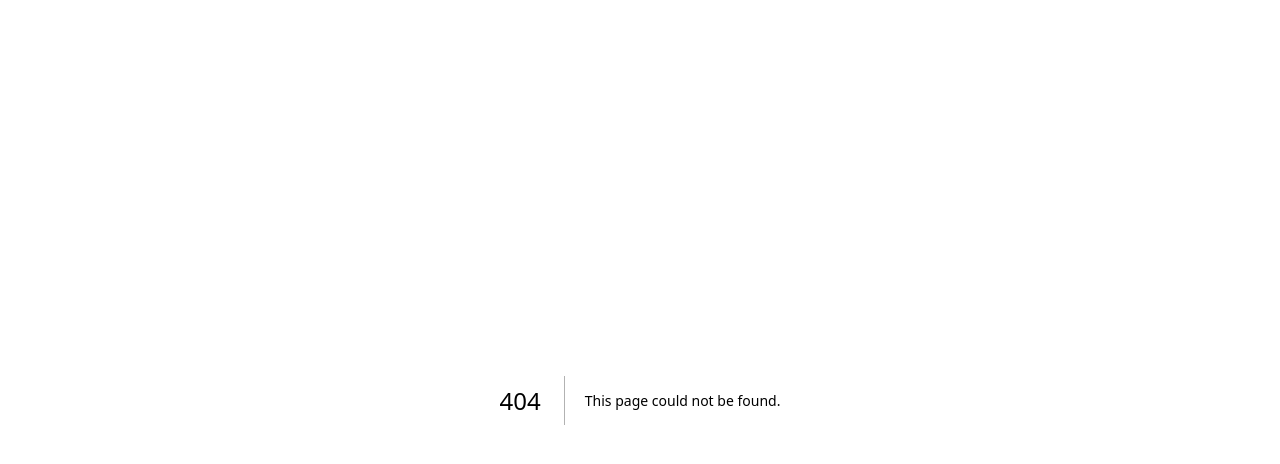
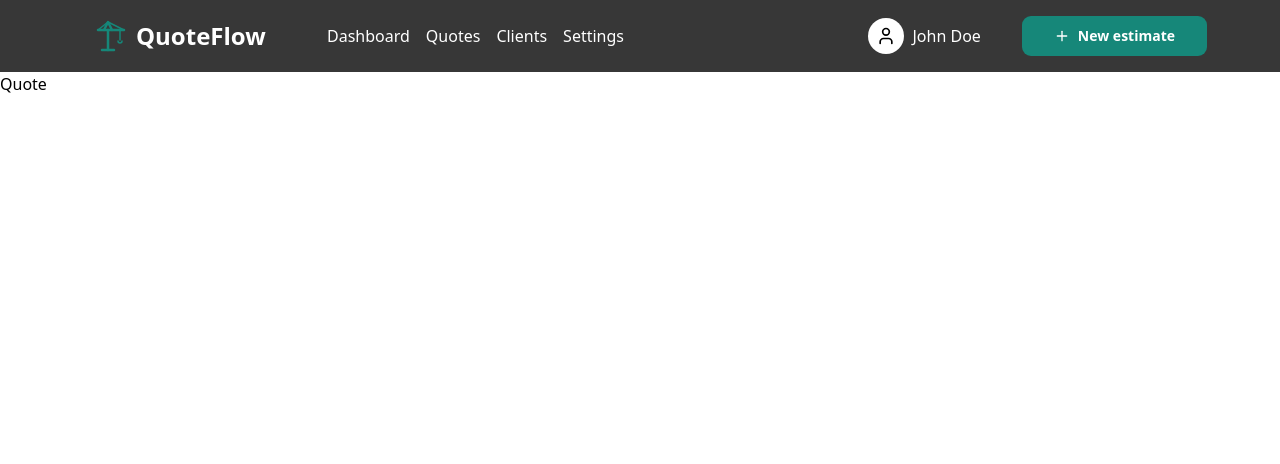
Before and after one commit to VII-07/quoteflow, a Next.js app: page /quotes/new in a window 1280 px wide. Before the commit this address had no page. Shown: the top 464 px of the page. Built offline with nearby package versions, Linux system fonts and the light colour scheme.

Commit message:
feat: add Clients, Quotes, NewQuotes, and Settings pages

```diff
--- /dev/null
+++ b/app/(dashboard)/quotes/[id]/page.tsx
@@ -0,0 +1,9 @@
+const Quote = () => {
+    return (
+        <div>
+            <h1>Quote</h1>
+        </div>
+     );
+}
+
+export default Quote;
--- /dev/null
+++ b/app/(dashboard)/quotes/new/NewQuotes.tsx
@@ -0,0 +1,9 @@
+const NewQuotes = () => {
+    return (
+        <div>
+            <h1>NewQuotes</h1>
+        </div>
+     );
+}
+
+export default NewQuotes;
```
Also changed, not shown: app/(dashboard)/clients/page.tsx (renamed from app/clients/page.tsx), app/(dashboard)/quotes/page.tsx (renamed from app/quotes/page.tsx), app/(dashboard)/settings/page.tsx (renamed from app/settings/page.tsx).
